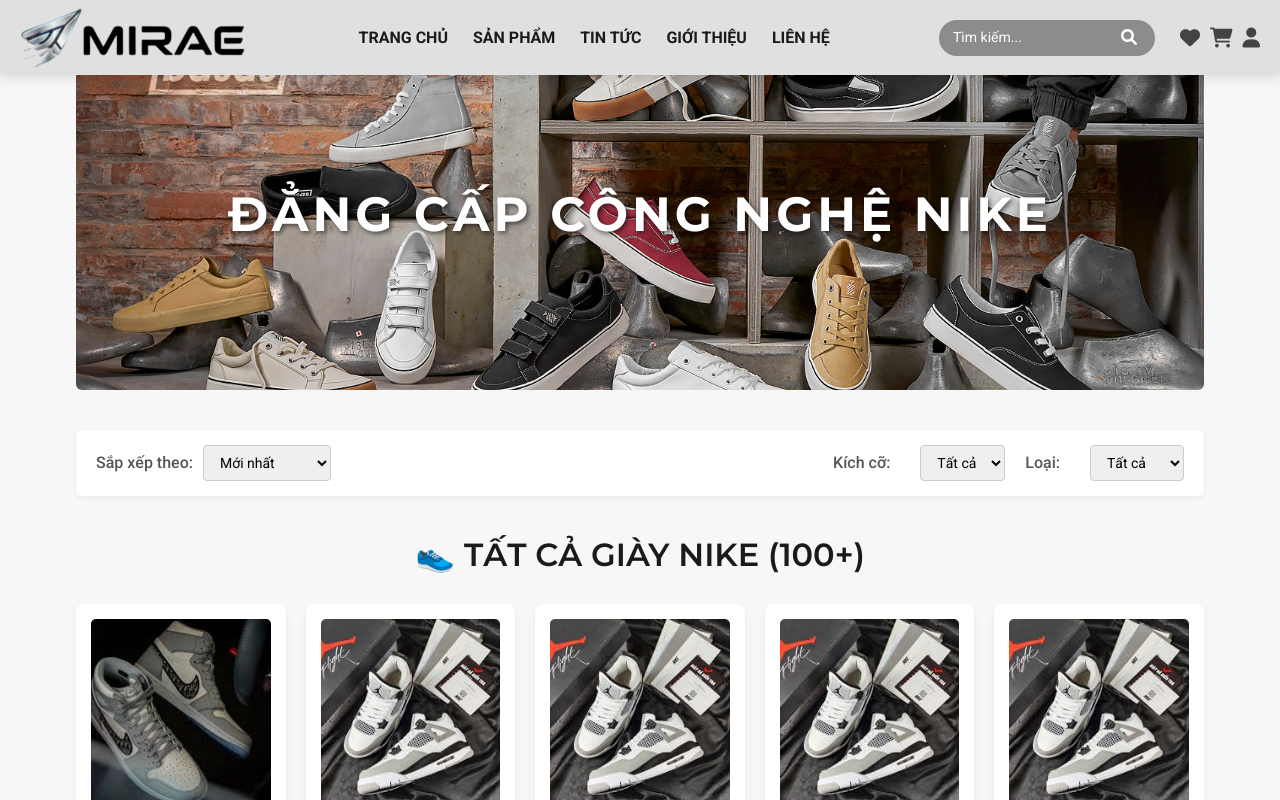
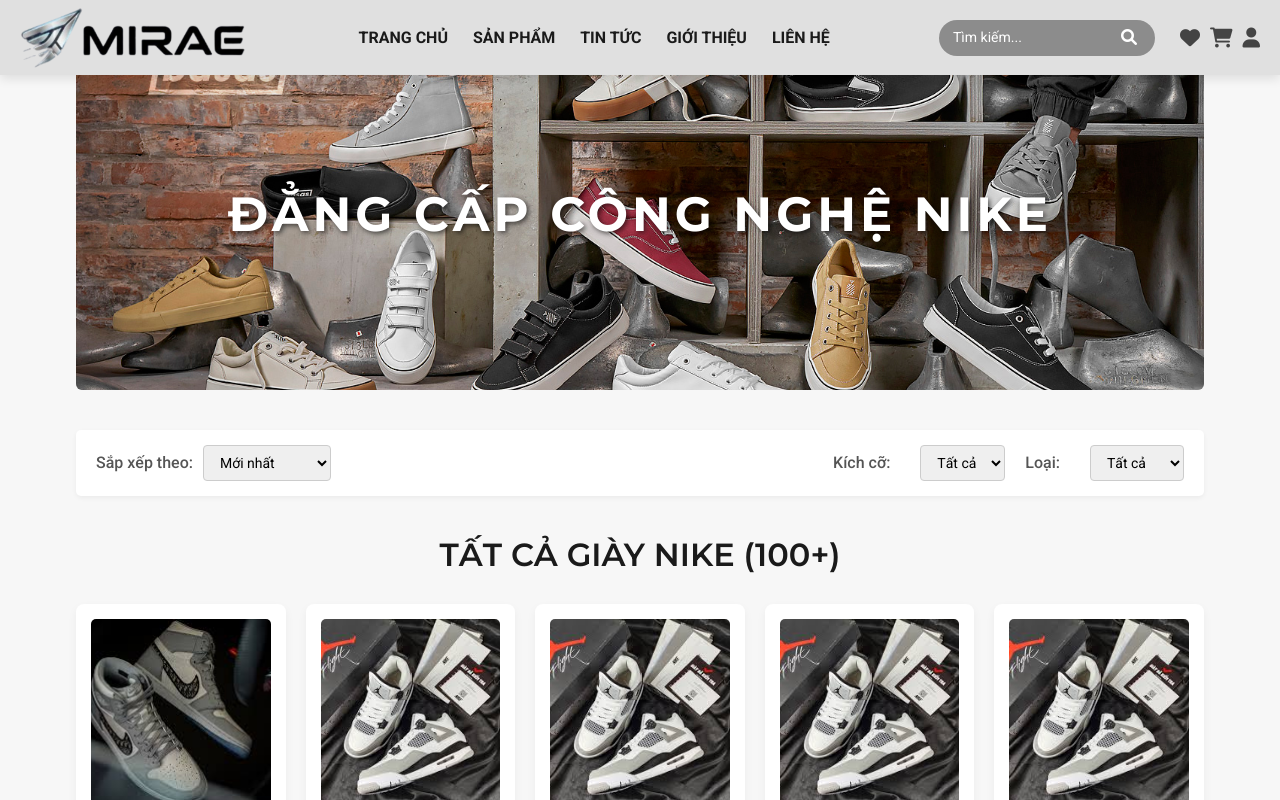
Before and after one commit to Phong-poor/duan1, a Vue app in the folder frontend/: page /Sanpham in a window 1280 px wide. Shown: the top 800 px of the page. Built offline with nearby package versions, Linux system fonts and the light colour scheme.

Commit message:
Cập nhật lại frontend

```diff
--- a/frontend/src/components/Web/ChiTiet.vue
+++ b/frontend/src/components/Web/ChiTiet.vue
@@ -152,7 +152,7 @@
 </template>
 
 <script setup>
-import { onBeforeUnmount, ref } from 'vue';
+import { onBeforeUnmount, ref } from'vue';
 import Header from '../../header.vue';
 import Footer from '../../footer.vue';
 
--- a/frontend/src/components/Web/ChiTietDonHang.vue
+++ b/frontend/src/components/Web/ChiTietDonHang.vue
@@ -139,7 +139,7 @@
         </section>
       </div>
     </main>
-    <Footer />
+    <Footer/>
   </div>
 </template>
 
--- a/frontend/src/components/Web/SanPham.vue
+++ b/frontend/src/components/Web/SanPham.vue
@@ -47,7 +47,7 @@
         </div>
       </div>
 
-      <h2 class="section-title">👟 TẤT CẢ GIÀY NIKE (100+)</h2>
+      <h2 class="section-title">TẤT CẢ GIÀY NIKE (100+)</h2>
 
       <section class="product-grid">
         <div class="product-card">
--- a/frontend/src/components/Web/ThongTin.vue
+++ b/frontend/src/components/Web/ThongTin.vue
@@ -103,7 +103,6 @@
   </div>
   <Footer/>
 </template>
-
 <script setup>
 import Header from '../../header.vue';
 import Footer from '../../footer.vue';
--- a/frontend/src/components/Web/trangchu.vue
+++ b/frontend/src/components/Web/trangchu.vue
@@ -275,7 +275,7 @@
             <p>2,890,000 VNĐ</p>
             <div class="product-actions">
               <a href="#" class="action-btn">Mua ngay</a>
-              <a @click.prevent="goTo('chiTiet')" class="action-btn secondary">Chi tiết</a>
+              <a @click.prevent="goTo('chiTiet')"class="action-btn secondary">Chi tiết</a>
             </div>
           </div>
 
```
